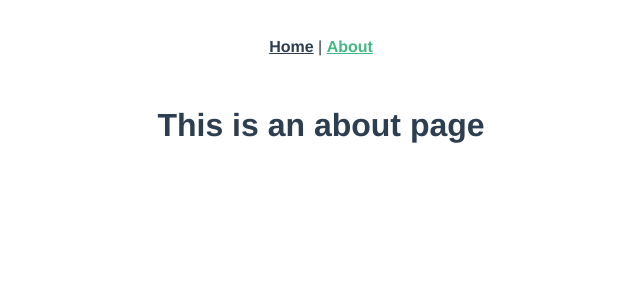
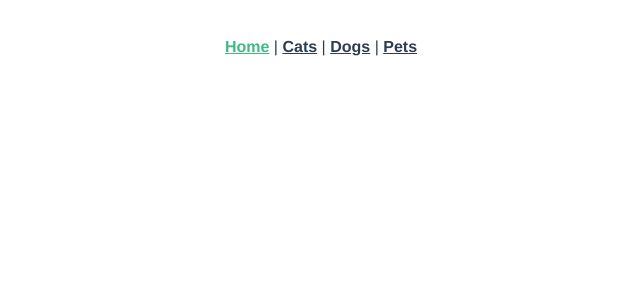
Before and after one commit to anubra266/vue-adopt-pets-app, a Vue app: page /about in a window 1280 px wide. Shown: the top 300 px of the page, without its empty margins (319-959 px from the left). Built offline with nearby package versions, Linux system fonts and the light colour scheme.

Commit message:
create animal compomponents

```diff
--- a/src/App.vue
+++ b/src/App.vue
@@ -2,9 +2,11 @@
   <div id="app">
     <div id="nav">
       <router-link to="/">Home</router-link> |
-      <router-link to="/about">About</router-link>
+      <router-link to="/cats">Cats</router-link> |
+      <router-link to="/dogs">Dogs</router-link> |
+      <router-link to="/pets">Pets</router-link>
     </div>
-    <router-view/>
+    <router-view />
   </div>
 </template>
 
--- a/src/views/About.vue
+++ /dev/null
@@ -1,5 +0,0 @@
-<template>
-  <div class="about">
-    <h1>This is an about page</h1>
-  </div>
-</template>
--- /dev/null
+++ b/src/views/Cats.vue
@@ -0,0 +1,5 @@
+<template>
+  <div>
+    Cats
+  </div>
+</template>
--- /dev/null
+++ b/src/views/Dogs.vue
@@ -0,0 +1,5 @@
+<template>
+  <div>
+    Dogs
+  </div>
+</template>
--- /dev/null
+++ b/src/views/Pets.vue
@@ -0,0 +1,5 @@
+<template>
+  <div>
+    Pets
+  </div>
+</template>
```
